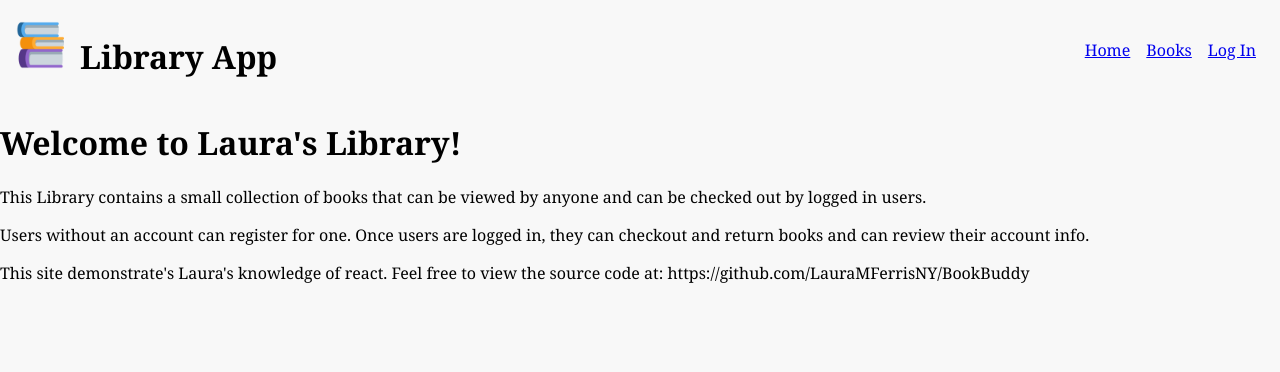
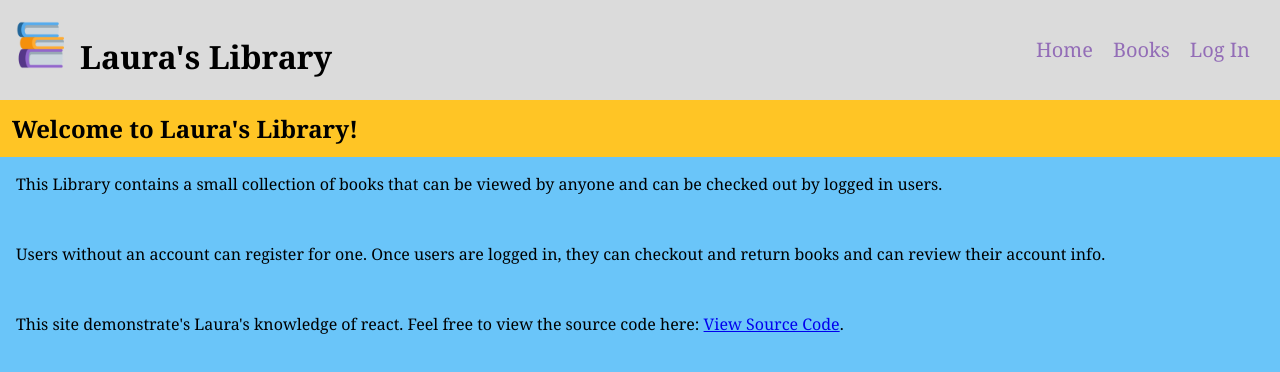
Before and after one commit to LauraMFerrisNY/BookBuddy, a React (Vite) app: page / in a window 1280 px wide. Shown: the top 372 px of the page. Built offline with nearby package versions, Linux system fonts and the light colour scheme.

Commit message:
Added styling and finishing touches

```diff
--- a/src/API/fetchSingleBook.js
+++ b/src/API/fetchSingleBook.js
@@ -8,7 +8,6 @@ async function fetchSingleBook(bookId) {
       },
     });
     const myBook = await response.json();
-    console.log(myBook.book);
     return myBook.book;
   } catch (e) {
     console.error("Unable to collect book.", e);
--- a/src/App.jsx
+++ b/src/App.jsx
@@ -22,21 +22,13 @@ function App() {
 
   return (
     <>
-    <div className='pageContent'>
-      <div className='topNavBar'>
-        <h1 className='site_title'><img id='logo-image' src={bookLogo}/>Library App</h1>
-
-        {/*
-        <p>Complete the React components needed to allow users to browse a library catalog, check out books, review their account, and return books that they've finished reading.</p>
-
-        <p>You may need to use the `token` in this top-level component in other components that need to know if a user has logged in or not.</p>
-
-        <p>Don't forget to set up React Router to navigate between the different views of your single page application!</p>
-        */}
-
+      <div className='page_content'>
+        <div className='top_nav_bar'>
+          <h1 className='site_title'><img id='logo-image' src={bookLogo}/>Laura's Library</h1>
           <Navigations token={token}/>
         </div>
-      <div className='mainSection'>
+
+        <div className='main_section'>
           <Routes>
             <Route path='/' element={<GreetingPage />} />
             <Route path='/books' element={<Books />} />
@@ -46,10 +38,7 @@ function App() {
             <Route path='/account' element={<Account setToken={setToken} token={token} />} />
           </Routes>
         </div>
-
       </div>
-
-
     </>
   )
 }
--- a/src/components/Account.jsx
+++ b/src/components/Account.jsx
@@ -1,4 +1,3 @@
-/* TODO - add your code to create a functional React component that renders account details for a logged in user. Fetch the account data from the provided API. You may consider conditionally rendering a message for other users that prompts them to log in or create an account.  */
 import { useState, useEffect } from "react"
 import { useNavigate } from "react-router-dom";
 import ReservedBooks from "./ReservedBooks";
@@ -34,17 +33,20 @@ function Account({ setToken, token }) {
 
   return (
     <>
-      <h2>My Account</h2>
+      <div className="account_header">
+        <h2>My Account</h2>
+
+        {token && <div><button onClick={handleClick}>Log Out</button></div>}
+      </div>
 
       {!token && (<h3>You must be logged in to see your account.</h3>)}
       {token && (
-        <>
+        <div className="account_content">
           <h3>Name: {myFirstName} {myLastName}</h3>
           <h3>Email: {myEmail}</h3>
           <h3>Books Checked Out:</h3>
           <ReservedBooks token={token} />
-          <button onClick={handleClick}>Log Out</button>
-        </>
+        </div>
       )}
     </>
   )
--- a/src/components/BookSearch.jsx
+++ b/src/components/BookSearch.jsx
@@ -1,6 +1,5 @@
 import { useState } from "react";
 import fetchAllBooks from "../API/fetchAllBooks";
-import sortAllBooks from "../API/sortAllBooks";
 
 function BookSearch({ setBooks }) {
   const [searchInput, setSearchInput] = useState('');
@@ -34,8 +33,8 @@ function BookSearch({ setBooks }) {
    return (
     <>
       <form className='search_form' onSubmit={handleSubmit}>
-        <label className="searchBar">
-          Search:
+        <label className="search_bar">
+          Book Search:
           <input type="text" value ={searchInput} onChange={(e) => setSearchInput(e.target.value)} />
         </label>
         <label className='search_button'>
--- a/src/components/Books.jsx
+++ b/src/components/Books.jsx
@@ -1,4 +1,3 @@
-/* TODO - add your code to create a functional React component that displays all of the available books in the library's catalog. Fetch the book data from the provided API. Users should be able to click on an individual book to navigate to the SingleBook component and view its details. */
 import { useState, useEffect } from "react"
 import { useNavigate } from "react-router-dom";
 import fetchAllBooks from "../API/fetchAllBooks"
--- a/src/components/GreetingPage.jsx
+++ b/src/components/GreetingPage.jsx
@@ -1,11 +1,11 @@
 function GreetingPage() {
   return (
     <>
-      <h1>Welcome to Laura's Library!</h1>
+      <h2>Welcome to Laura's Library!</h2>
       <div className="greeting_paragraphs">
         <p>This Library contains a small collection of books that can be viewed by anyone and can be checked out by logged in users. </p>
         <p>Users without an account can register for one. Once users are logged in, they can checkout and return books and can review their account info.</p>
-        <p>This site demonstrate's Laura's knowledge of react. Feel free to view the source code at: https://github.com/LauraMFerrisNY/BookBuddy</p>
+        <p>This site demonstrate's Laura's knowledge of react. Feel free to view the source code here: <a href="https://github.com/LauraMFerrisNY/BookBuddy">View Source Code</a>.</p>
       </div>
     </>
   )
--- a/src/components/Login.jsx
+++ b/src/components/Login.jsx
@@ -1,4 +1,3 @@
-/* TODO - add your code to create a functional React component that renders a login form */
 import { useState } from "react"
 import { useNavigate } from "react-router-dom";
 
@@ -23,15 +22,16 @@ function Login({ setToken }) {
           password: userPassword})
       });
       const result = await response.json();
-      console.log(result);
-      setError(null);
       if (result.token) {
         setToken(result.token);
+        setError(null);
         localStorage.setItem('token', result.token);
         navigate(`/account`);
+      } else {
+        setError("Invalid Credentials");
       }
     } catch (error) {
-        setError(error.message);
+        setError("Invalid Credentials");
     }
   }
 
@@ -39,8 +39,7 @@ function Login({ setToken }) {
     <>
       <h2>Login</h2>
 
-      {error && <p className='submission_error'>{error}</p>}
-
+      <div className="login_form">
         <form onSubmit={handleSubmit}>
           <label className='email_form'>
             Email:
@@ -55,7 +54,10 @@ function Login({ setToken }) {
           </label>
         </form>
 
+        {error && <p className='submission_error'>{error}</p>}
+
         <button onClick={()=> navigate(`/register`)}>New to our Library? Click here to create an account.</button>
+      </div>
     </>
   )
 }
--- a/src/components/Navigations.jsx
+++ b/src/components/Navigations.jsx
@@ -1,4 +1,3 @@
-/* TODO - add your code to create a functional React component that renders a navigation bar for the different views in your single page application. You may consider conditionally rendering some options - for example 'Login' should be available if someone has not logged in yet. */
 import { Link } from "react-router-dom";
 
 function Navigations({ token }) {
--- a/src/components/Register.jsx
+++ b/src/components/Register.jsx
@@ -1,4 +1,3 @@
-/* TODO - add your code to create a functional React component that renders a registration form */
 import { useState } from "react"
 import { useNavigate } from "react-router-dom";
 
@@ -40,7 +39,6 @@ function Register( {setToken} ) {
             password: userPassword})
         });
         const result = await response.json();
-        console.log(result);
         setError(null);
         if (result.token) {
           setToken(result.token);
@@ -58,9 +56,7 @@ function Register( {setToken} ) {
     <>
       <h2>Register for a Library Account</h2>
 
-      {error && <p className='submission_error'>{error}</p>}
-
-      <form onSubmit={handleSubmit}>
+      <form className="registration_form" onSubmit={handleSubmit}>
         <label className='first_name_form'>
           First Name:
           <input type='text' value={userFirstName} onChange={(e) => setUserFirstName(e.target.value)}/>
@@ -81,6 +77,7 @@ function Register( {setToken} ) {
           <button>Submit</button>
         </label>
       </form>
+      {error && <p className='submission_error'>{error}</p>}
     </>
   )
 }
--- a/src/components/ReservedBooks.jsx
+++ b/src/components/ReservedBooks.jsx
@@ -36,8 +36,8 @@ function ReservedBooks({token}) {
 
   return (
     <>
+      {!reservedBooks && <p>You currently have no books reserved.</p>}
       <div className="book_reservations">
-        {!reservedBooks && <p>You currently have no books reserved.</p>}
         {reservedBooks && reservedBooks.map((bookReservation)=>{
           return (
           <div key={bookReservation.id} className="reservation_card">
--- a/src/index.css
+++ b/src/index.css
@@ -3,6 +3,7 @@ body {
   background-color: #f8f8f8;
   margin: 0;
   padding: 0;
+  background-color: rgb(106, 197, 249);
 }
 
 #logo-image {
@@ -10,9 +11,17 @@ body {
   margin-right: .5em;
 }
 
-.topNavBar {
+.page_content {
+  display: flex;
+  flex-direction: column;
+}
+
+.top_nav_bar {
   display: flex;
   justify-content: space-between;
+  background-color: rgb(219, 219, 219);
+  margin: 0;
+  padding: 0;
 }
 
 .site_title {
@@ -22,10 +31,52 @@ body {
 .nav_bar_links {
   padding-right: 1em;
   align-content: center;
+  font-size: 20px;
 }
 
 .nav_bar_links > a {
   margin: .5em;
+}
+
+.nav_bar_links > a:link, .nav_bar_links > a:visited {
+  color: #936db7;
+  text-decoration: none;
+}
+
+.nav_bar_links > a:hover, .nav_bar_links > a:active {
+  color: #622c95;
+}
+
+.main_section {
+  margin: 0;
+  padding: 0;
+}
+
+h2 {
+  margin: 0;
+  padding: .5em;
+  background-color: #ffc525;
+}
+
+p {
+  margin-top: 0;
+  padding-top: 1em;
+  padding-bottom: 1em;
+}
+
+.greeting_paragraphs {
+  padding-left: 1em;
+  margin: 0;
+}
+
+.search_form {
+  background-color: #ffc525;
+  padding-left: 1em;
+  padding-bottom: .5em;
+}
+
+.search_button {
+  margin-left: 1em;
 }
 
 .book_content {
@@ -38,10 +89,15 @@ body {
 .book_card {
   display: flex;
   margin: 1em;
-  width: 45em;
+  padding: 1em;
+  width: 35em;
+  background-color: #b28cd5;
+  border: solid 5px #622c95;
+  border-radius: 2em;
 }
 .book_card:hover {
-  cursor:pointer
+  cursor: pointer;
+  background-color: #936db7;
 }
 
 .book_card > img {
@@ -61,6 +117,10 @@ body {
   flex-wrap: nowrap;
   justify-content: flex-start;
   margin: 2em;
+  padding: 2em;
+  background-color: #b28cd5;
+  border: solid 5px #622c95;
+  border-radius: 3em;
 }
 
 .single_book_cover {
@@ -71,3 +131,79 @@ body {
   margin: 1em;
   max-width: 60em;
 }
+
+.checkout_button {
+  margin-bottom: 1em;
+}
+
+.submission_error {
+  color: rgb(255, 0, 0);
+  margin-left: 1em;
+  margin-bottom: 0;
+}
+
+.login_form {
+  padding: 1em;
+}
+
+.first_name_form, .last_name_form, .email_form, .password_form {
+  padding-right: 1em;
+}
+
+.login_form > button {
+  margin-left: 1em;
+}
+
+.registration_form {
+  padding: 1em;
+}
+
+.account_header {
+  display: flex;
+  justify-content: space-between;
+  background-color: #ffc525;
+  align-items: center;
+  padding-right: 1em;
+}
+
+.account_content {
+  padding: 1em;
+}
+
+.book_reservations {
+  display: flex;
+  flex-wrap: wrap;
+  padding: 1em;
+  justify-content: flex-start;
+  width: 100vw;
+}
+
+.reservation_card {
+  display: flex;
+  flex-direction: column;
+  align-items: center;
+  padding: 2em;
+  margin-left: 1em;
+  margin-right: 1em;
+  background-color: #b28cd5;
+  border: solid 5px #622c95;
+  border-radius: 3em;
+}
+
+.reservation_card > img {
+  max-height: 20em;
+}
+
+.reservation_card_info {
+  display: flex;
+  flex-direction: column;
+  align-items: center;
+}
+
+.reservation_card_info > h3 {
+  margin-bottom: .25em;
+}
+.reservation_card_info > h4 {
+  margin-top: .5em;
+  margin-bottom: 1em;
+}
```
Also changed, not shown: src/components/SingleBook.jsx (+4 -5 lines). Lines whose indentation alone changed are shown as unchanged.
